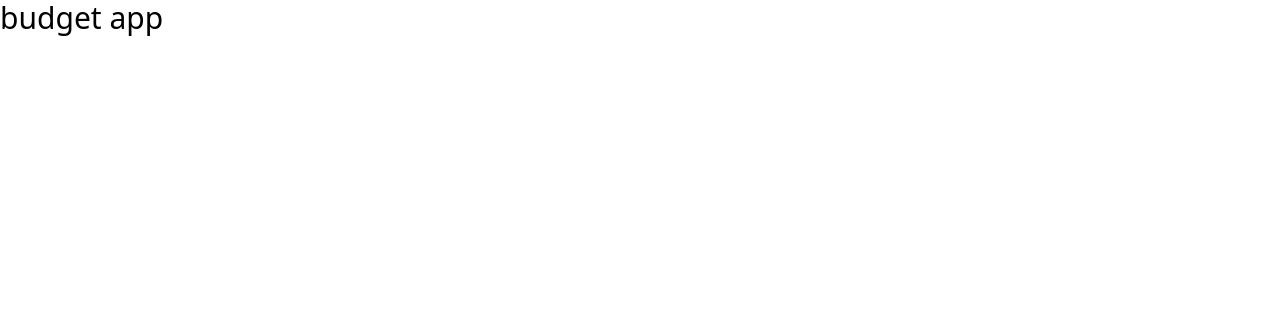
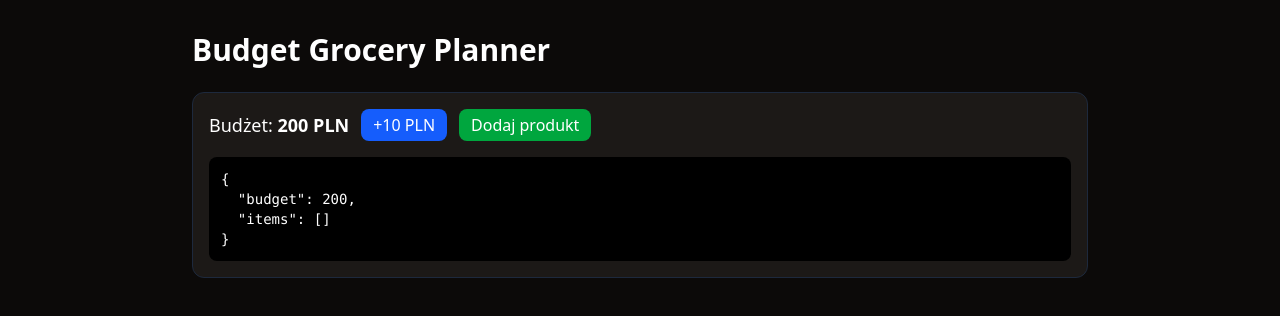
Before and after one commit to Kamisia/budget-list, a React (Vite) app: page / in a window 1280 px wide. Shown: the top 316 px of the page. Built offline with nearby package versions, Linux system fonts and the light colour scheme.

Commit message:
feat: add typed item model, base state management and initial UI layout

```diff
--- a/src/App.tsx
+++ b/src/App.tsx
@@ -1,9 +1,66 @@
+import { useState } from "react"
+type ItemId = string;
+interface Item {
+  id:ItemId;
+  name:string;
+  price:number;
+  qty:number;
+  bought:boolean;
+}
+function makeId():ItemId{
+  return crypto.randomUUID ? crypto.randomUUID() : String(Data.now() + Math.random());
+}
 
+export default function App() {
+  const [budget, setBudget] = useState<number>(200);
+  const [items, setItems] = useState<Item[]>([]);
 
-function App() {
+  function addItem(): void{
+    const newItem:Item ={
+      id:makeId(),
+      name:"Mleko",
+      price:4.99,
+      qty:2,
+      bought:false,
+    };
+    setItems(prev =>[newItem, ...prev])
+  }
+  function removeItem(id:ItemId):void{
+    setItems(prev=> prev.filter(it=>it.id !== id));
+  }
+   function toggleBought(id: ItemId): void {
+    setItems(prev =>
+      prev.map(it =>
+        it.id === id ? { ...it, bought: !it.bought } : it
+      )
+    );
+  }
+  function updateQty(id: ItemId, qty: number): void {
+  setItems(prev =>
+    prev.map(it =>
+      it.id === id ? { ...it, qty } : it
+    )
+  );
+}
   return (
-    <div className="text-3xl "> budget app</div>
+    <div className="min-h-screen bg-stone-950 text-white p-8">
+      <div className="max-w-4xl mx-auto space-y-6">
+        <h1 className="text-3xl font-bold">Budget Grocery Planner</h1>
+      <div className = "bg-stone-900 p-4 rounded-xl border border-slate-800 space-y-4">
+        <div className="flex gap-3 items-center">
+          <span className="text-lg"> Budżet: <b> {budget} PLN</b></span>
+          <button onClick={()=> setBudget(b => b+10)} className="px-3 py-1 bg-blue-600 rounded-lg hover:bg-blue-500">
+            +10 PLN
+          </button>
+          <button onClick={addItem} className="px-3 py-1 bg-green-600 rounded-lg hover:bg-green-500">
+            Dodaj produkt
+          </button>
+        </div>
+<pre className="bg-black p-3 rounded-lg text-sm overflow-auto">{JSON.stringify({budget, items}, null, 2)}</pre>
+
+      </div>
+
+      </div>
+    </div>
   )
 }
-
-export default App
```
